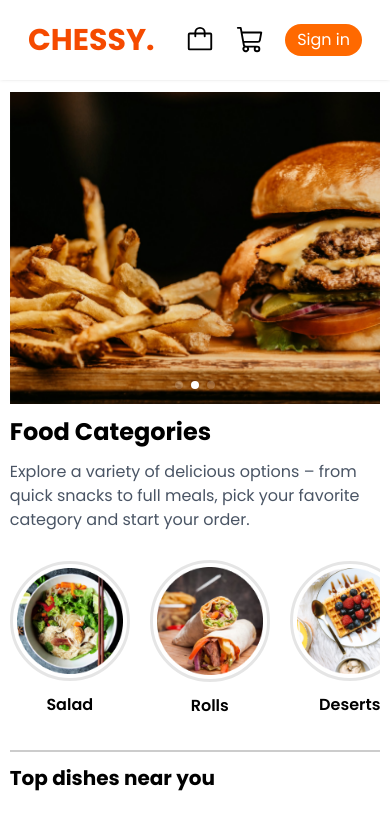
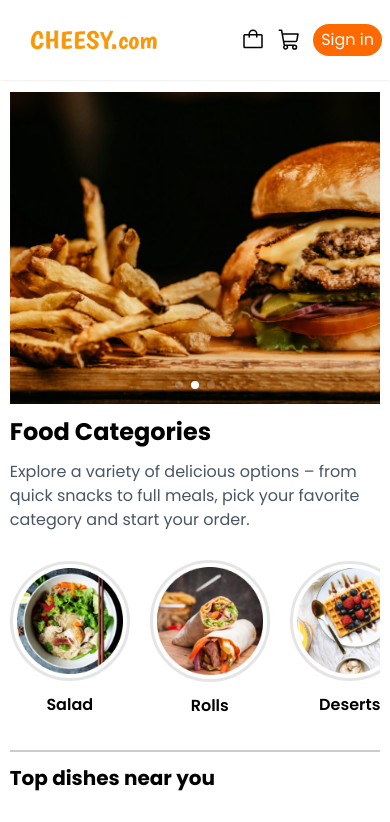
Before and after one commit to haseeb9678/Restaurant-React-App, a React (Vite) app: page / in a window 390 px wide. Shown: the top 822 px of the page. Built offline with nearby package versions, Linux system fonts and the light colour scheme.

Commit message:
update auth page and nav logo

```diff
--- a/src/components/Navbar.jsx
+++ b/src/components/Navbar.jsx
@@ -2,6 +2,7 @@ import React, { useContext } from 'react'
 import { useState } from 'react';
 import { PiShoppingCart } from "react-icons/pi";
 import { PiBag } from "react-icons/pi";
+import RestaurantLogo from '../assets/frontend_assets/restaurant-logo.png'
 import { FoodContext } from '../contexts/foodData';
 import { NavLink, useNavigate } from 'react-router-dom'
 
@@ -10,42 +11,42 @@ const Navbar = () => {
     const { cartItems, orderItems } = useContext(FoodContext);
     const navigate = useNavigate();
     return (
-        <nav className='w-full h-20 mb-3 flex items-center px-7 shadow-sm/5 bg-white/90 sticky top-0 backdrop-blur-md z-50'>
+        <nav className='w-full h-20 mb-3 flex items-center px-2 md:px-7 shadow-sm/5 bg-white/90 sticky top-0 backdrop-blur-md z-50'>
             <div className='w-full flex items-center justify-between '>
-                <h2 onClick={() => navigate('/')} className='cursor-pointer text-orange-600 text-3xl font-bold md:text-4xl'>CHESSY.</h2>
+                <img onClick={() => navigate('/')} src={RestaurantLogo} alt='Restaurnt Logo' className='pt-3 w-43 h-40 cursor-pointer overflow-hidden' />
                 <ul className='hidden text-lg font-semibold md:flex gap-7'>
                     <li><NavLink to='/' className={({ isActive }) => isActive ? 'border-b-2 border-orange-500 ' : 'hover:text-orange-500'}>Home</NavLink></li>
                     <li><NavLink to='/about' className={({ isActive }) => isActive ? 'border-b-2 border-orange-500 ' : 'hover:text-orange-500'}>About</NavLink></li>
                     <li><NavLink to='/contact' className={({ isActive }) => isActive ? 'border-b-2 border-orange-500 ' : 'hover:text-orange-500'}>Contact</NavLink></li>
                 </ul>
-                <div className='flex items-center gap-5'>
+                <div className='flex items-center gap-3 md:gap-5'>
 
-                    <div onClick={() => navigate('/order')} className='relative'>
+                    <div onClick={() => navigate('/order')} className='relative cursor-pointer'>
                         {
                             orderItems.length > 0 ? <p
-                                className='bg-orange-500 h-5 w-5
+                                className='bg-orange-500 h-4.5 w-4.5 md:h-5 md:w-5
                                 rounded-full text-white text-sm flex items-center
-                                justify-center absolute -top-1 left-4'
+                                justify-center absolute  -top-1 left-3 md:-top-1 md:left-4'
                             > {orderItems.length}</p> : null
                         }
 
-                        <PiBag className='text-3xl' />
+                        <PiBag className='text-2xl md:text-3xl' />
                     </div>
-                    <div onClick={() => navigate('/cart')} className='relative'>
+                    <div onClick={() => navigate('/cart')} className='relative cursor-pointer'>
                         {
                             cartItems.length > 0 ? <p
-                                className='bg-orange-500 h-5 w-5
+                                className='bg-orange-500 h-4.5 w-4.5 md:h-5 md:w-5
                                 rounded-full text-white text-sm flex items-center
-                                justify-center absolute -top-1 left-4'
+                                justify-center   absolute -top-1 left-3 md:-top-1 md:left-4'
                             > {cartItems.length}</p> : null
                         }
 
-                        <PiShoppingCart className='text-3xl' />
+                        <PiShoppingCart className='text-2xl md:text-3xl' />
                     </div>
 
                     <button
                         onClick={() => navigate('/auth')}
-                        className='cursor-pointer bg-orange-500 text-white rounded-full px-3 py-1 md:px-6 hover:bg-orange-600'>Sign in</button>
+                        className='cursor-pointer bg-orange-500 text-white rounded-full px-2 text-nowrap py-1 md:px-6 hover:bg-orange-600'>Sign in</button>
                 </div>
             </div>
         </nav>
--- a/src/layouts/RootLayout.jsx
+++ b/src/layouts/RootLayout.jsx
@@ -2,6 +2,7 @@ import React from 'react'
 import Home from '../pages/Home'
 import { Outlet, useNavigate } from 'react-router-dom'
 import Navbar from '../components/Navbar'
+import RestaurantLogo from '../assets/frontend_assets/restaurant-logo.png'
 
 const RootLayout = () => {
     const [hideNav, setHideNav] = React.useState(false)
@@ -9,9 +10,9 @@ const RootLayout = () => {
     return (
         <>
             {!hideNav ? <Navbar /> : (
-                <nav className='w-full h-20 mb-3 flex items-center px-7 shadow-sm/5 bg-white/90 sticky top-0 backdrop-blur-md z-50'>
+                <nav className='w-full h-20 mb-3 flex items-center px-2 md:px-7 shadow-sm/5 bg-white/90 sticky top-0 backdrop-blur-md z-50'>
                     <div className='w-full flex items-center justify-start '>
-                        <h2 onClick={() => navigate('/')} className='cursor-pointer text-orange-600 text-3xl font-bold md:text-4xl'>CHESSY.</h2>
+                        <img onClick={() => navigate('/')} src={RestaurantLogo} alt='Restaurnt Logo' className='pt-3 w-43 h-40 cursor-pointer overflow-hidden' />
                     </div>
                 </nav>
             )}
--- a/src/pages/Auth.jsx
+++ b/src/pages/Auth.jsx
@@ -37,6 +37,31 @@ const Auth = () => {
         setSignIn(prev => !prev)
     }
 
+    const passwordValidation = (passwordValue, newErrors) => {
+        const specialCharRegex = /[!@#$%^&*+(),.?":{}|<>]/
+        const capitalLetterRegex = /[A-Z]/;
+        const smallLetterRegex = /[a-z]/;
+        const digitRegex = /[0-9]/
+        if (passwordValue.length < 5 || passwordValue.length > 15) {
+            newErrors.password = 'Password must be 5 to 15 characters long.'
+        }
+        else if (!specialCharRegex.test(passwordValue)) {
+            newErrors.password = 'Password must include at least one special character (e.g., !@#$%^&*+).'
+        }
+        else if (!capitalLetterRegex.test(passwordValue)) {
+            newErrors.password = 'Password must include at least one uppercase letter (A–Z).'
+        }
+        else if (!smallLetterRegex.test(passwordValue)) {
+            newErrors.password = 'Password must include at least one lowercase letter (a–z).'
+        }
+        else if (!digitRegex.test(passwordValue)) {
+            newErrors.password = 'Password must include at least one number (0–9).'
+        }
+        else {
+            setPassword(passwordValue)
+        }
+    }
+
 
     const handleSubmit = (e) => {
         e.preventDefault()
@@ -44,37 +69,16 @@ const Auth = () => {
         let newErrors = {}
 
         const emailValue = formData.get("email")
+        const passwordValue = formData.get("password")
+
         if (!emailValue.includes('@')) {
             newErrors.email = 'Invalid email'
         } else if (emailValue.includes('@')) {
             setEmail(emailValue)
         }
 
-        const passwordValue = formData.get("password")
-        const specialCharRegex = /[!@#$%^&*+(),.?":{}|<>]/
-        const capitalLetterRegex = /[A-Z]/;
-        const smallLetterRegex = /[a-z]/;
-        const digitRegex = /[0-9]/
-
-        if (passwordValue.length < 5 || passwordValue.length > 8) {
-            newErrors.password = 'Password length must be between 5-8'
-        }
-        else if (!specialCharRegex.test(passwordValue)) {
-            newErrors.password = 'Password must contain at least one special character'
-        }
-        else if (!capitalLetterRegex.test(passwordValue)) {
-            newErrors.password = 'Password must contain at least one capital letter'
-        }
-        else if (!smallLetterRegex.test(passwordValue)) {
-            newErrors.password = 'Password must contain at least one small letter'
-        }
-        else if (!digitRegex.test(passwordValue)) {
-            newErrors.password = 'Password must contain at least one digit'
-        }
-        else {
-            setPassword(formData.get("password"))
-        }
         if (!signIn) {
+            passwordValidation(passwordValue, newErrors)
 
             if (formData.get("name").length < 5 || formData.get("name").length > 10) {
                 newErrors.name = 'Name length must be between 5-10'
```
Also changed, not shown: src/assets/frontend_assets/restaurant-logo.png (added).
